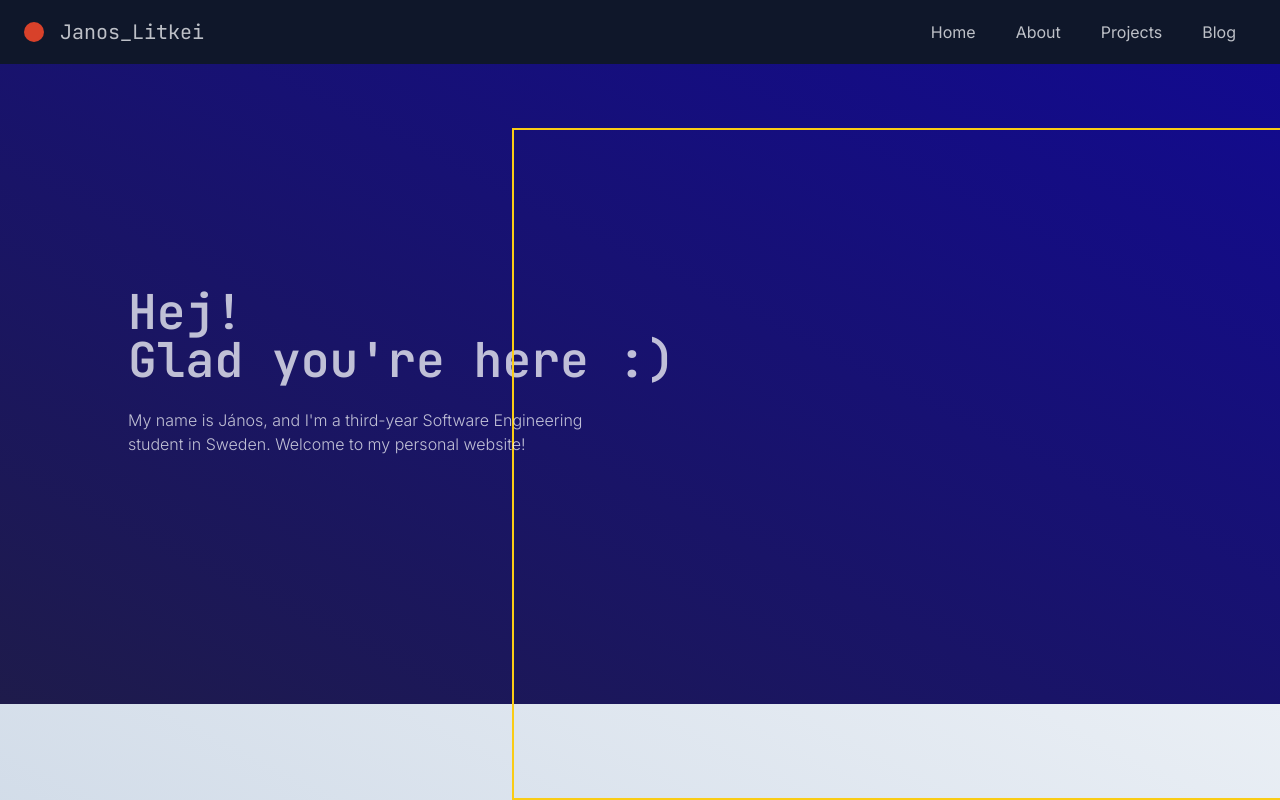
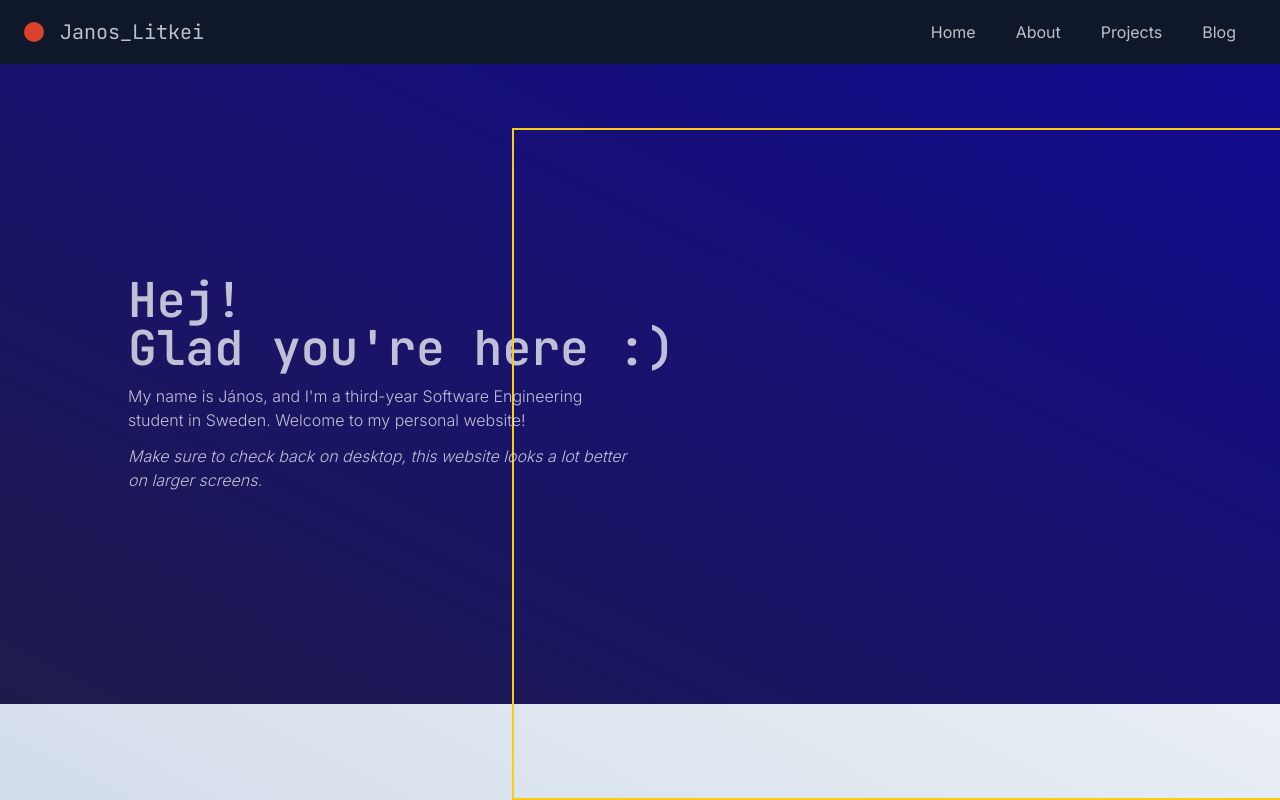
Before and after one commit to jnsltk/janoslitkei_com_v2, a Next.js app: page / in a window 1280 px wide. Shown: the top 800 px of the page. Built offline with nearby package versions, Linux system fonts and the light colour scheme; no server answers.

Commit message:
Tweak hero

```diff
--- a/src/components/Hero.tsx
+++ b/src/components/Hero.tsx
@@ -6,6 +6,7 @@ import { useState } from 'react'
 
 export default function Hero() {
     const [showDescription, setShowDescription] = useState<boolean>(false)
+    const isSmall = true;
 
     return (
         <section
@@ -14,7 +15,7 @@ export default function Hero() {
         >
             <div className="flex h-full flex-col lg:justify-center">
                 <ThreeAppWrapper />
-                <div className="mx-6 mt-14 text-slate-50/75 lg:mx-32 lg:mt-0">
+                <div className="mx-6 -mt-8 text-slate-50/75 lg:mx-32 lg:mt-0">
                     <div className="font-mono text-3xl font-semibold lg:text-5xl">
                         <ReactTyped
                             strings={["Hej!<br> Glad you're here :)"]}
@@ -28,13 +29,18 @@ export default function Hero() {
                             }
                         />
                     </div>
-                    <p
-                        className={`py-6 font-light transition-all duration-700 ease-out lg:max-w-[40vw] ${showDescription ? 'translate-y-0 opacity-100' : 'translate-y-12 opacity-0'}`}
+                    <div
+                        className={`pt-3 font-light transition-all duration-700 ease-out lg:max-w-[40vw] ${showDescription ? 'translate-y-0 opacity-100' : 'translate-y-12 opacity-0'}`}
                     >
+                        <p>
                         My name is János, and I&apos;m a third-year Software
                         Engineering student in Sweden. Welcome to my personal
                         website!
-                    </p>
+                        </p>
+                        {isSmall && (
+                            <p className='italic pt-3'>Make sure to check back on desktop, this website looks a lot better on larger screens.</p>
+                            )}
+                    </div>
                 </div>
             </div>
         </section>
--- a/src/components/Navbar.tsx
+++ b/src/components/Navbar.tsx
@@ -6,6 +6,7 @@ import Image from 'next/image'
 import gsap from 'gsap'
 import { ScrollToPlugin } from 'gsap/ScrollToPlugin'
 import { useState } from 'react'
+import { HiMenuAlt3 } from "react-icons/hi"
 
 gsap.registerPlugin(ScrollToPlugin)
 
@@ -87,20 +88,7 @@ export default function Navbar() {
                 className="text-white focus:outline-none lg:hidden"
                 onClick={() => setMenuOpen(prevState => !prevState)}
             >
-                <svg
-                    className="w-6 h-6"
-                    fill="none"
-                    stroke="currentColor"
-                    viewBox="0 0 24 24"
-                    xmlns="http://www.w3.org/2000/svg"
-                >
-                    <path
-                        strokeLinecap="round"
-                        strokeLinejoin="round"
-                        strokeWidth="2"
-                        d="M4 6h16M4 12h16m-7 6h7"
-                    ></path>
-                </svg>
+                <HiMenuAlt3 className="w-6 h-6" />
             </button>
         </div>
     )
--- a/src/components/ThreeAppWrapper.tsx
+++ b/src/components/ThreeAppWrapper.tsx
@@ -16,7 +16,7 @@ export default function ThreeAppWrapper() {
         <div
             ref={containerRef}
             className={
-                'pointer-events-none bottom-0 h-2/5 w-full border-2 border-yellow-400 lg:absolute lg:right-0 lg:top-32 lg:-mx-[10%] lg:h-[84vh] lg:w-[70%] lg:pt-0'
+                'pointer-events-none bottom-0 h-1/2 w-full border-2 border-yellow-400 lg:absolute lg:right-0 lg:top-32 lg:-mx-[10%] lg:h-[84vh] lg:w-[70%] lg:pt-0'
             }
         />
     )
```
